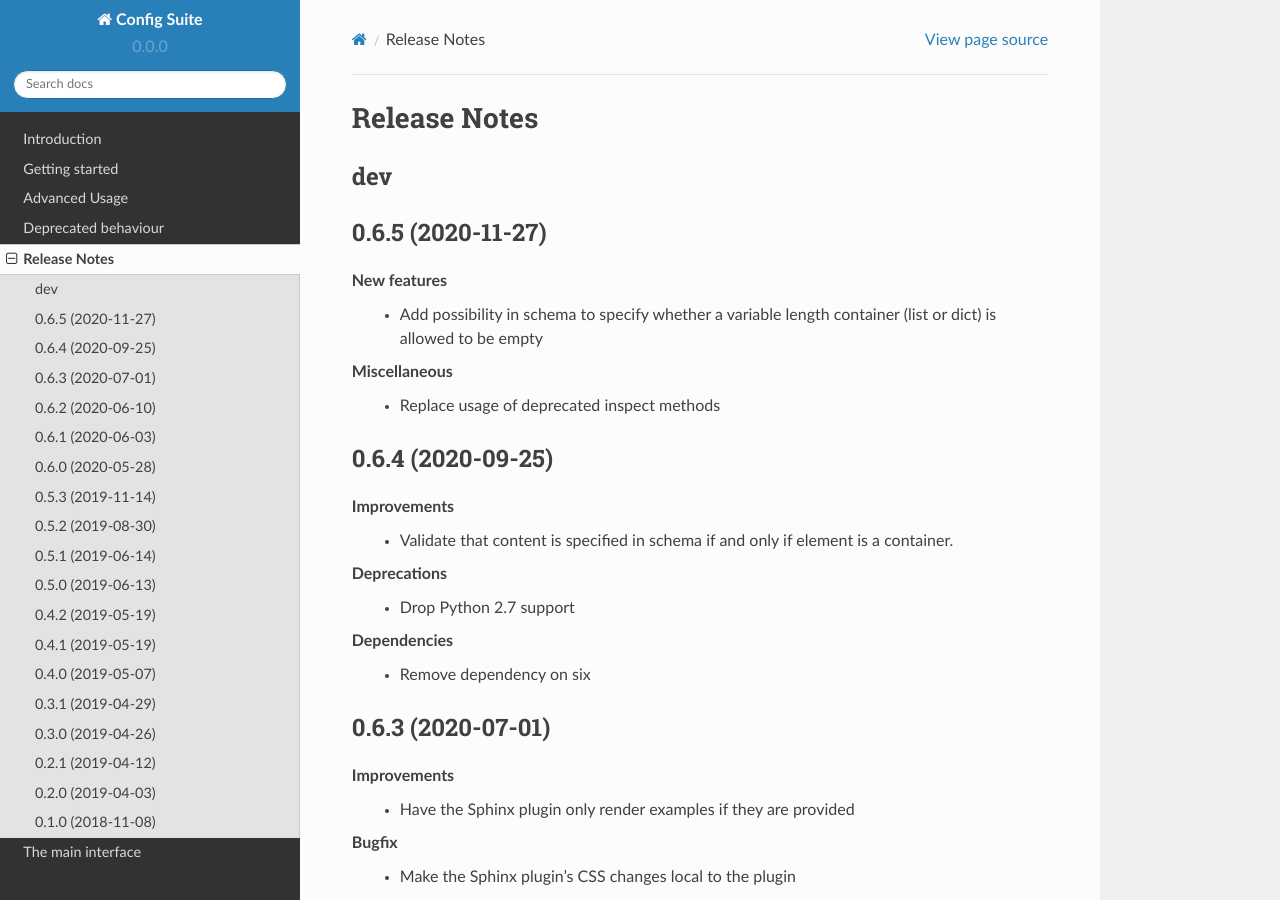
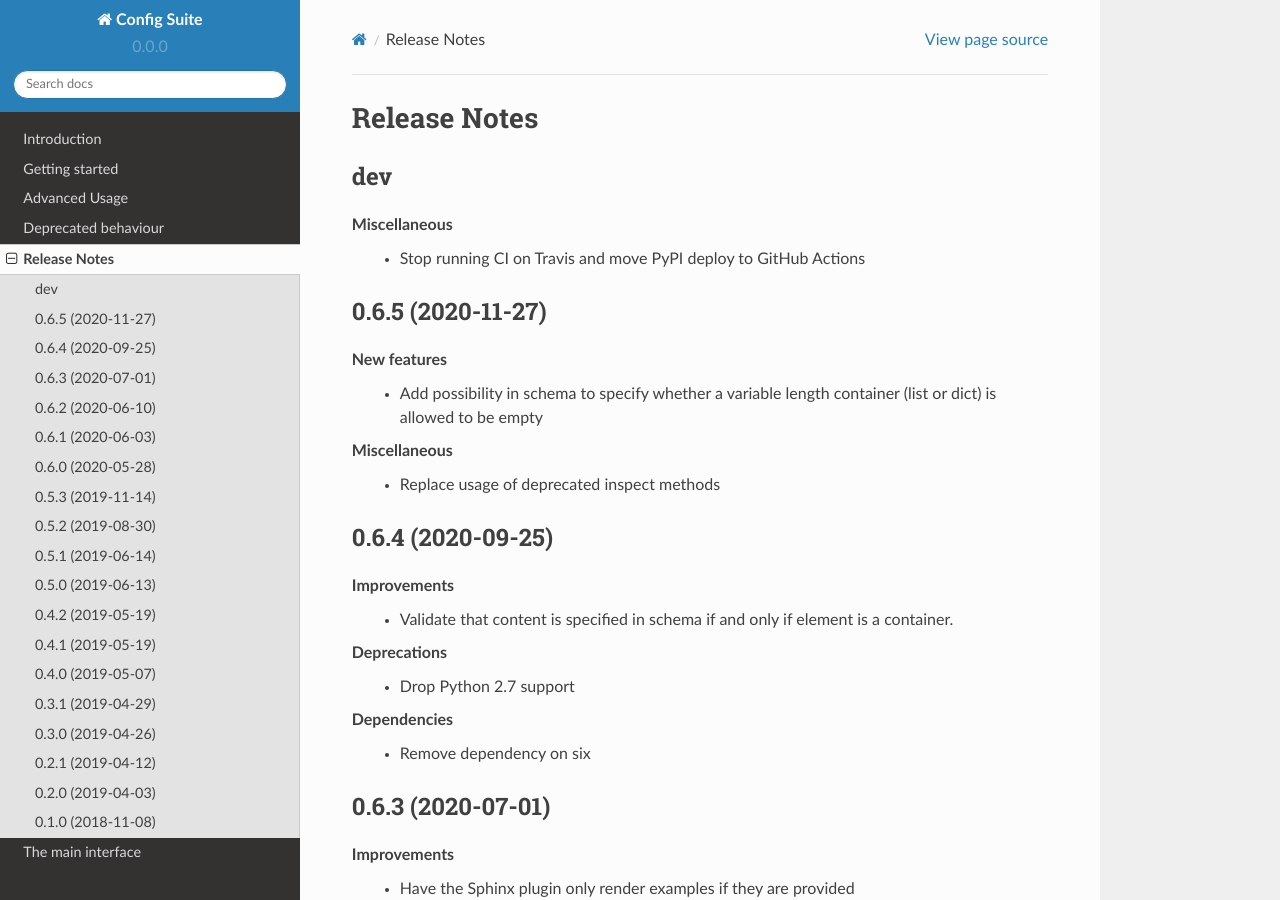
Before and after one commit to equinor/configsuite, a Sphinx documentation site: the page built from docs/source/release_notes.rst, in a window 1280 px wide and 900 px high. Built offline with Sphinx 7.4.7 and the Read the Docs theme 2.0.0, drawn with Linux system fonts in a browser that asks for light colours; the version number is read from the project's files by our own code.

Commit message:
Add info about dropping Travis to the release notes

```diff
--- a/docs/source/release_notes.rst
+++ b/docs/source/release_notes.rst
@@ -12,6 +12,9 @@ Release Notes
 
 dev
 ---
+
+**Miscellaneous**
+ - Stop running CI on Travis and move PyPI deploy to GitHub Actions
 
 0.6.5 (2020-11-27)
 ------------------
```
